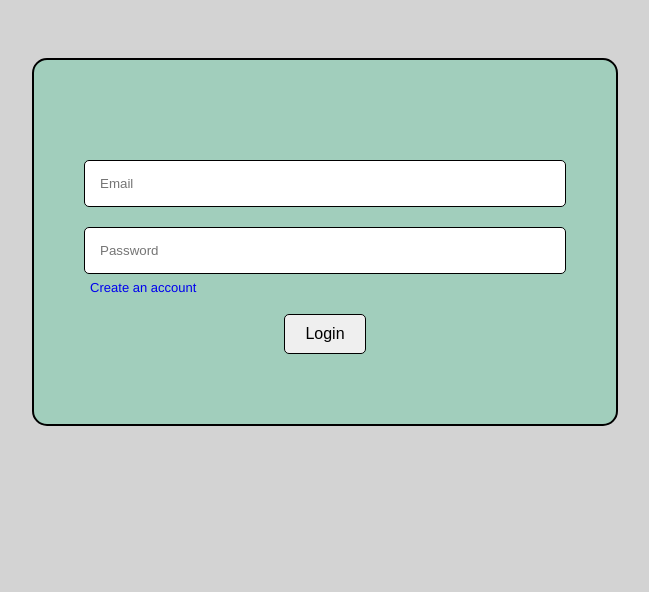
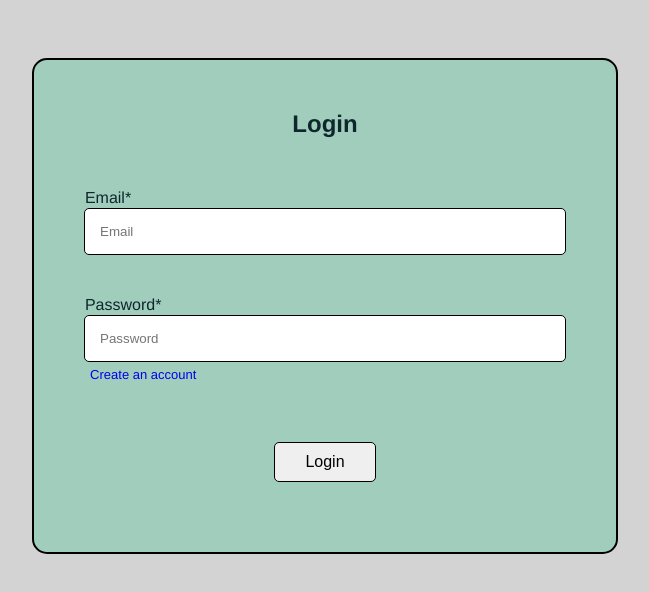
Before and after one commit to PMVale/Teste-Atendly, a Vue app in the folder frontend/: page / in a window 1280 px wide. Shown: the top 592 px of the page, without its empty margins (315-964 px from the left). Built offline with nearby package versions, Linux system fonts and the light colour scheme.

Commit message:
feat: Adiciona mais alguns ajustes para a estilização das páginas

```diff
--- a/frontend/src/views/LoginPage.vue
+++ b/frontend/src/views/LoginPage.vue
@@ -1,8 +1,10 @@
 <template>
   <div class="login-body">
-    <!-- <h2>Login</h2> -->
+    <h2>Login</h2>
     <form @submit.prevent="login" class="login-form">
+      <label for="email" class="label-email"> Email* </label>
       <input v-model="email" type="email" placeholder="Email" required />
+      <label for="password" class="label-password"> Password* </label>
       <input
         v-model="password"
         type="password"
@@ -90,8 +92,9 @@ export default {
   flex-wrap: wrap;
   align-items: center;
   padding: 10px;
+  padding-top: 20px;
   position: relative;
-  margin-top: 50px;
+  margin-top: 20px;
 }
 
 .register-link {
@@ -108,11 +111,24 @@ input {
   width: 450px;
   border: 1px solid black;
   border-radius: 5px;
+  margin-bottom: 50px;
+}
+
+.label-email {
+  position: absolute;
+  left: 4%;
+  top: 3.3%;
+}
+
+.label-password {
+  position: absolute;
+  left: 4%;
+  top: 34.5%;
 }
 
 button {
   margin: 30px 0;
-  padding: 10px 20px;
+  padding: 10px 30px;
   border: 1px solid black;
   border-radius: 5px;
   font-weight: 400;
--- a/frontend/src/views/RegisterPage.vue
+++ b/frontend/src/views/RegisterPage.vue
@@ -1,9 +1,12 @@
 <template>
   <div class="register-body">
-    <!-- <h1>Register</h1> -->
+    <h2>Register</h2>
     <form @submit.prevent="register" class="register-form">
+      <label for="email" class="label-name"> Name* </label>
       <input v-model="name" placeholder="Name" required />
+      <label for="email" class="label-email"> Email* </label>
       <input v-model="email" type="email" placeholder="Email" required />
+      <label for="email" class="label-password"> Password* </label>
       <input
         v-model="password"
         type="password"
@@ -81,6 +84,7 @@ input {
   width: 450px;
   border: 1px solid black;
   border-radius: 5px;
+  margin-bottom: 30px;
 }
 
 .buttons {
@@ -106,8 +110,28 @@ button:hover {
 .register-form {
   display: flex;
   flex-direction: column;
+  position: relative;
   flex-wrap: wrap;
   align-items: center;
-  margin-top: 50px;
+  padding-top: 30px;
+  /* margin-top: 50px; */
+}
+
+.label-name {
+  position: absolute;
+  left: 2.5%;
+  top: 5.2%;
+}
+
+.label-email {
+  position: absolute;
+  left: 2.5%;
+  top: 27.5%;
+}
+
+.label-password {
+  position: absolute;
+  left: 2.5%;
+  top: 49.5%;
 }
 </style>
```
